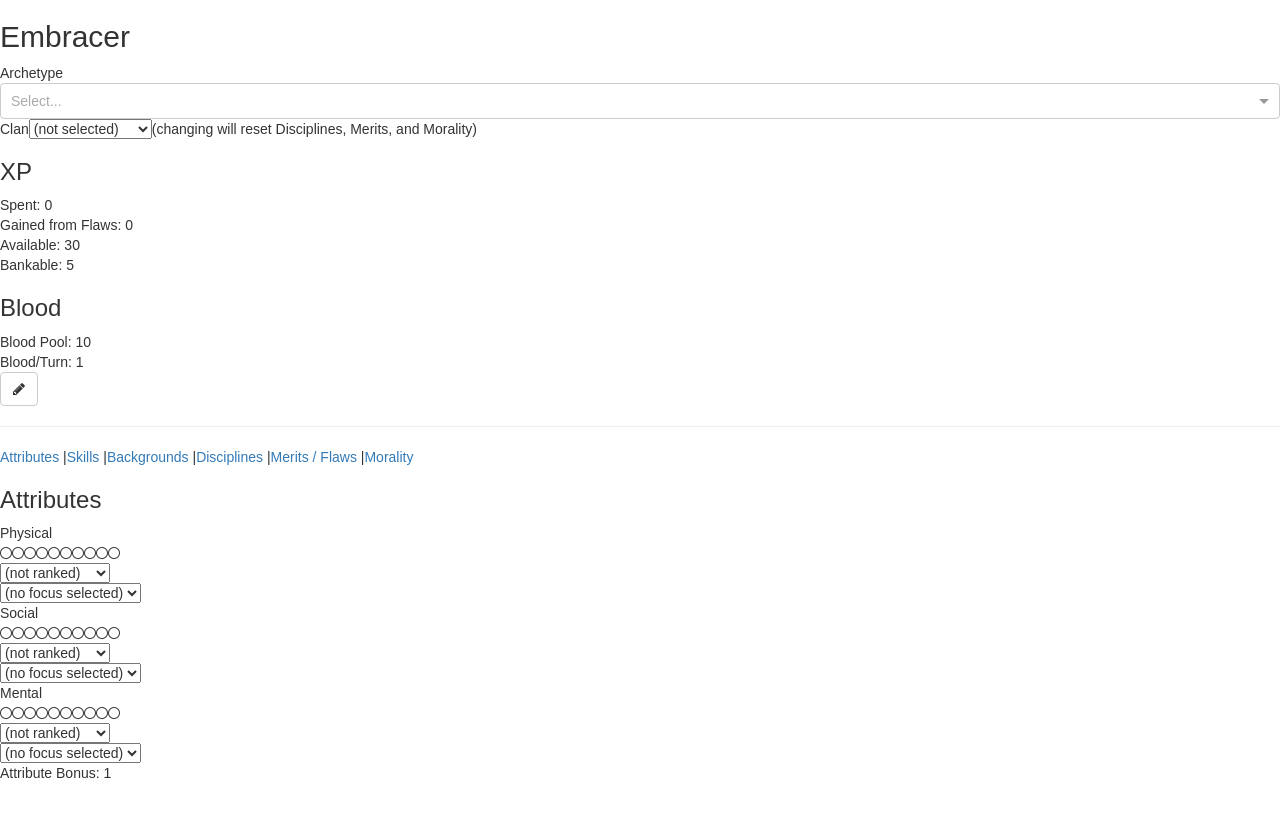
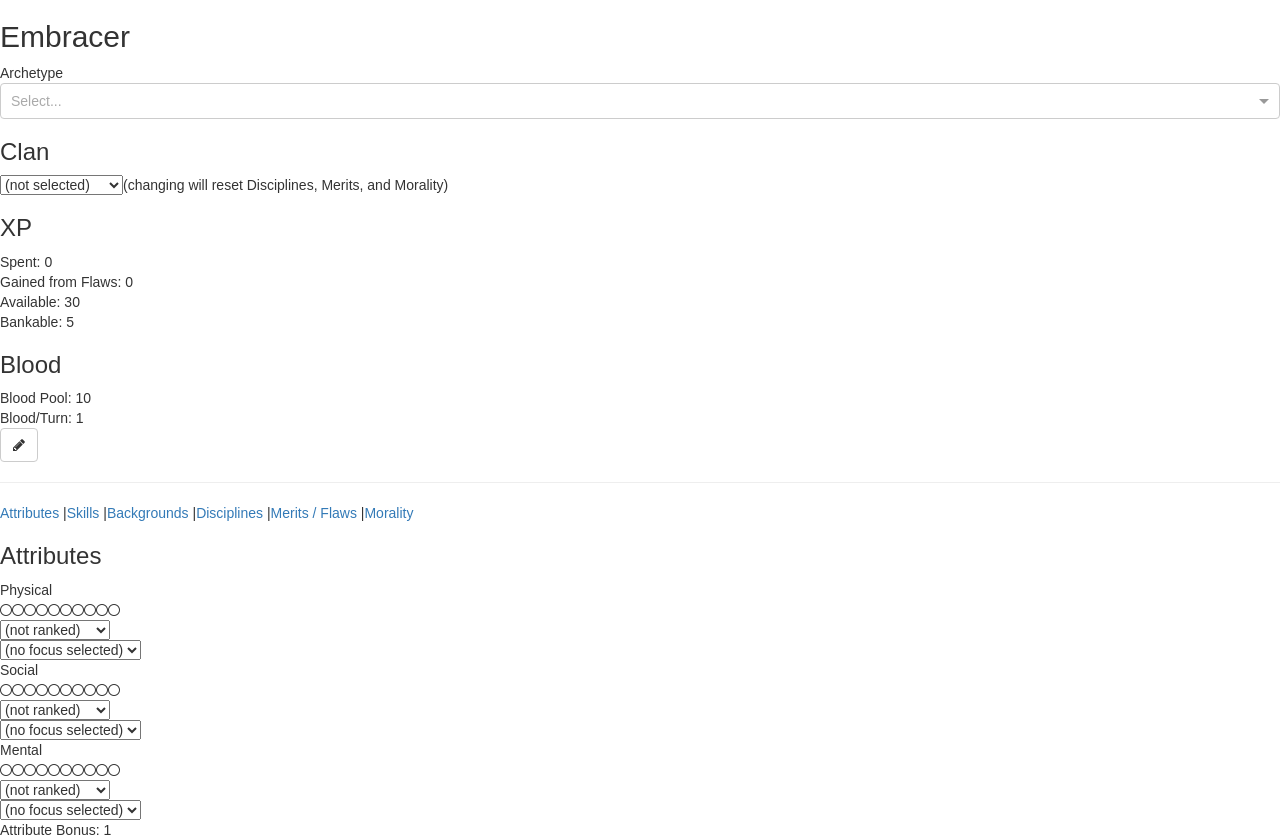
Before and after one commit to TrueWill/embracer, a React (Create React App) app: page / in a window 1280 px wide. Before the commit the page ends 800 px from the top, so only its background shows below. Built offline with nearby package versions, Linux system fonts and the light colour scheme.

Commit message:
Extract Clan component

```diff
--- a/src/components/BasicInfo.js
+++ b/src/components/BasicInfo.js
@@ -2,6 +2,7 @@ import React, { Component } from 'react';
 import PropTypes from 'prop-types';
 import Select from 'react-select';
 import * as options from '../constants/characterOptions';
+import Clan from './Clan';
 
 export default class BasicInfo extends Component {
   static propTypes = {
@@ -12,10 +13,6 @@ export default class BasicInfo extends Component {
   handleArchetypeChange = val => {
     const value = val ? val.value : '';
     this.props.actions.updateArchetype(value);
-  };
-
-  handleClanChange = e => {
-    this.props.actions.updateClan(e.target.value);
   };
 
   render() {
@@ -36,12 +33,6 @@ export default class BasicInfo extends Component {
       });
     }
 
-    const clanOptions = options.clans.map(c => (
-      <option value={c} key={c}>
-        {c}
-      </option>
-    ));
-
     return (
       <div>
         Archetype
@@ -51,12 +42,10 @@ export default class BasicInfo extends Component {
           options={archetypeOptions}
           onChange={this.handleArchetypeChange}
         />
-        Clan
-        <select value={basicInfo.clan} onChange={this.handleClanChange}>
-          <option value="">(not selected)</option>
-          {clanOptions}
-        </select>
-        (changing will reset Disciplines, Merits, and Morality)
+        <Clan
+          clan={basicInfo.clan}
+          updateClan={this.props.actions.updateClan}
+        />
       </div>
     );
   }
--- /dev/null
+++ b/src/components/Clan.js
@@ -0,0 +1,35 @@
+import React, { Component } from 'react';
+import PropTypes from 'prop-types';
+import { clans } from '../constants/characterOptions';
+
+export default class Clan extends Component {
+  static propTypes = {
+    clan: PropTypes.string.isRequired,
+    updateClan: PropTypes.func.isRequired
+  };
+
+  handleClanChange = e => {
+    this.props.updateClan(e.target.value);
+  };
+
+  render() {
+    const { clan } = this.props;
+
+    const clanOptions = clans.map(c => (
+      <option value={c} key={c}>
+        {c}
+      </option>
+    ));
+
+    return (
+      <div>
+        <h3>Clan</h3>
+        <select value={clan} onChange={this.handleClanChange}>
+          <option value="">(not selected)</option>
+          {clanOptions}
+        </select>
+        (changing will reset Disciplines, Merits, and Morality)
+      </div>
+    );
+  }
+}
```
Also changed, not shown: 1 other file (tests, documents, lock files or other folders).
